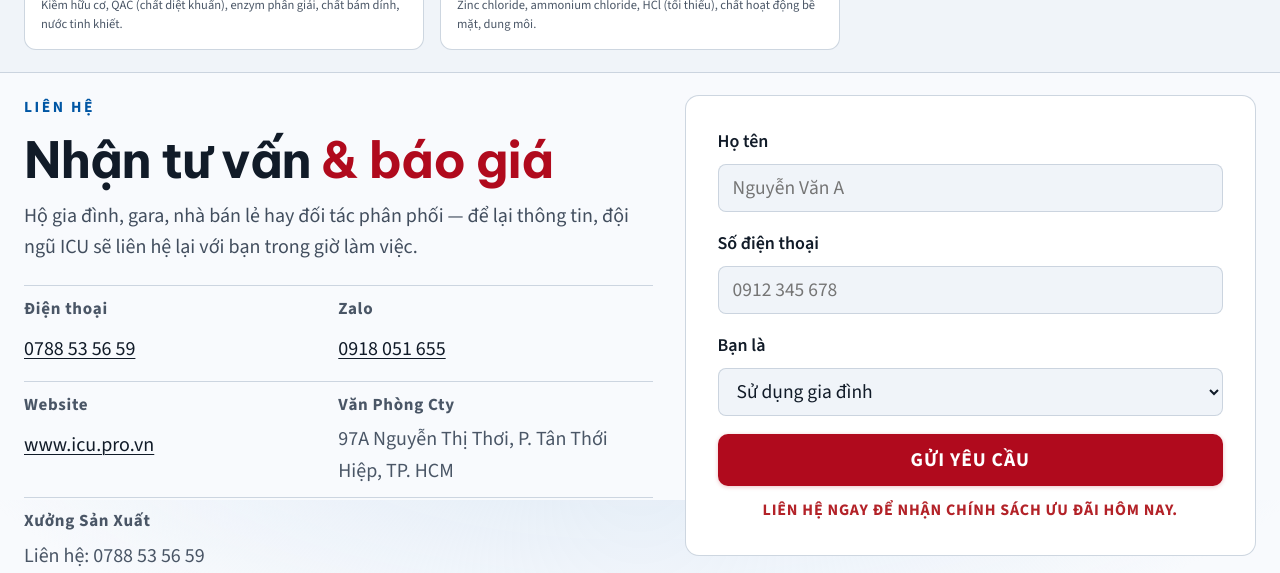
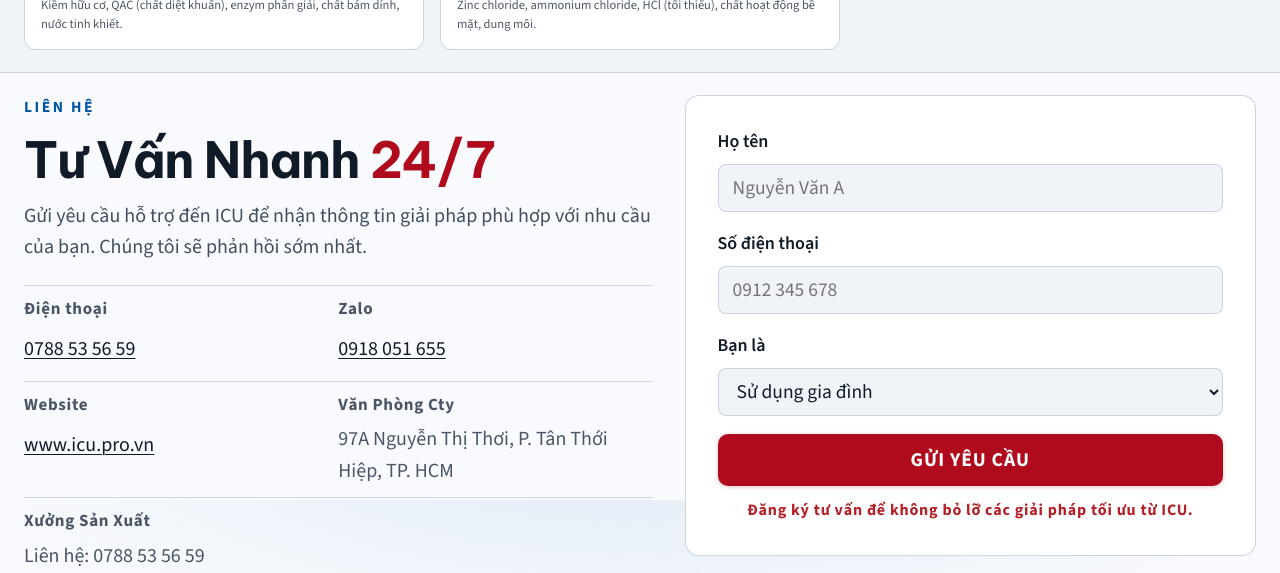
Before and after one commit to DavidThoai/icu-pro-vn, a React (Vite) app: page / in a window 1280 px wide. Shown: the part 5900-6473 px from the top of the page. Built offline with nearby package versions, Linux system fonts and the light colour scheme.

Commit message:
Doi noi dung lien he: Tư Vấn Nhanh 24/7, lede moi, form-note moi, petcare tu van san pham

```diff
--- a/src/components/contact.jsx
+++ b/src/components/contact.jsx
@@ -40,9 +40,9 @@ export default function Contact() {
         <div className="contact-intro">
           <p className="eyebrow">Liên hệ</p>
           <h2>
-            Nhận tư vấn <em>&amp; báo giá</em>
+            Tư Vấn Nhanh <em>24/7</em>
           </h2>
-          <p className="lede">Hộ gia đình, gara, nhà bán lẻ hay đối tác phân phối — để lại thông tin, đội ngũ ICU sẽ liên hệ lại với bạn trong giờ làm việc.</p>
+          <p className="lede">Gửi yêu cầu hỗ trợ đến ICU để nhận thông tin giải pháp phù hợp với nhu cầu của bạn. Chúng tôi sẽ phản hồi sớm nhất.</p>
           <ul className="contact-info">
             <li>
               <span>Điện thoại</span>
@@ -157,7 +157,7 @@ export default function Contact() {
               <button type="submit" className="btn btn-accent btn-block btn-send">
                 GỬI YÊU CẦU
               </button>
-              <p className="form-note">LIÊN HỆ NGAY ĐỂ NHẬN CHÍNH SÁCH ƯU ĐÃI HÔM NAY.</p>
+              <p className="form-note">Đăng ký tư vấn để không bỏ lỡ các giải pháp tối ưu từ ICU.</p>
             </form>
           )}
         </div>
--- a/src/components/petcare.jsx
+++ b/src/components/petcare.jsx
@@ -69,7 +69,7 @@ export default function PetCare() {
         </div>
         <div className="petcare-buy">
           <h3>Furryshine Pet — Sữa tắm & Tẩy rửa an toàn</h3>
-          <p className="petcare-price">Liên hệ để nhận báo giá ưu đãi</p>
+          <p className="petcare-price">Liên hệ để được tư vấn sản phẩm ưu đãi</p>
           <div className="petcare-actions">
             <a href="#lien-he" className="btn btn-petcare">Mua ngay</a>
             <a href="#lien-he" className="btn btn-petcare-sub">Đăng ký giao định kỳ −10%</a>
```
